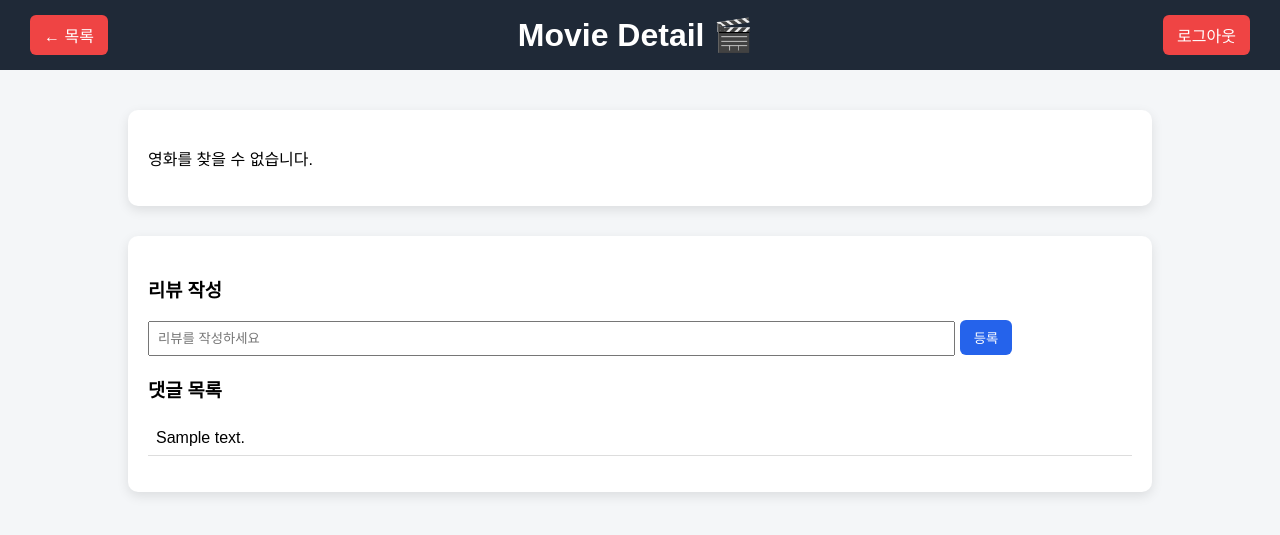
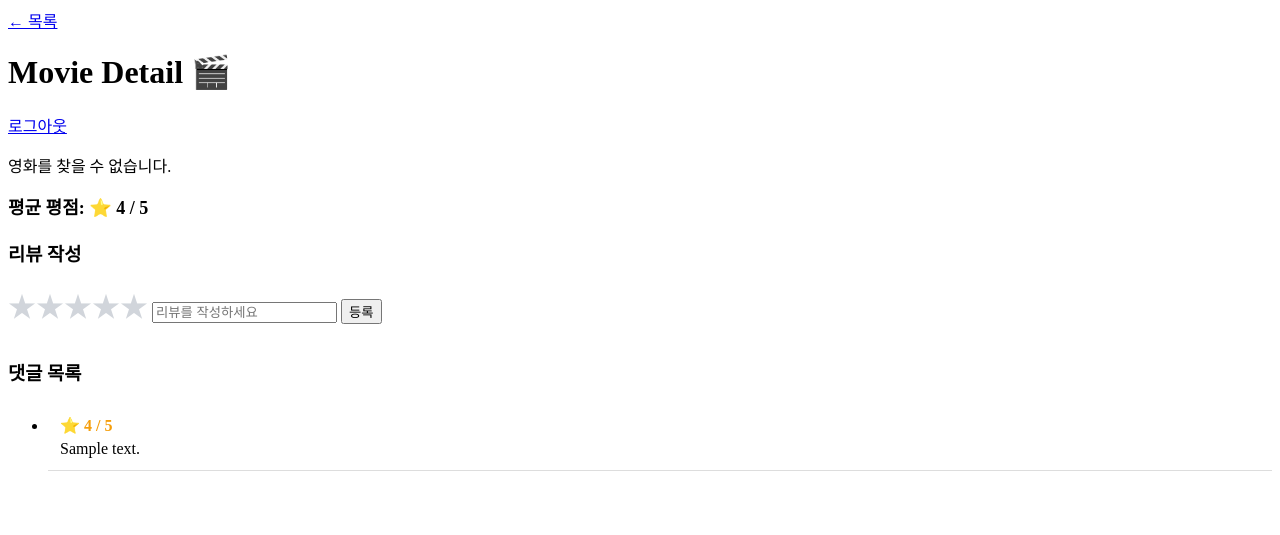
Before and after one commit to hdsoft1827/test001, a Flask app: template templates/detail.html in a window 1280 px wide. Shown: the top 535 px of the page. Run offline with Flask 3, Linux system fonts and the light colour scheme; the template is opened without the code that fills it: most values are stand-ins (such as "Sample title", 1, 10 or a date in 2020).

Commit message:
프론트엔드구현_006

```diff
--- a/app.py
+++ b/app.py
@@ -1,14 +1,15 @@
 from flask import Flask, render_template, request, redirect, url_for, session
 
 app = Flask(__name__)
-app.secret_key = "supersecretkey"  # 세션 사용을 위한 키
+app.secret_key = "supersecretkey"
 
-# 영화별 댓글 저장 (DB 없이 메모리 저장)
-comments = {}  # { movie_id: [댓글들] }
+# 댓글 + 별점 저장
+# { movie_id: [ { "text": "...", "rating": 4 }, ... ] }
+comments = {}
 
 
 # -----------------------
-# 로그인 페이지
+# 로그인
 # -----------------------
 @app.route('/', methods=['GET', 'POST'])
 def login():
@@ -16,7 +17,6 @@ def login():
         username = request.form.get('username')
         password = request.form.get('password')
 
-        # 간단한 테스트용 계정
         if username == "admin" and password == "1234":
             session['user'] = username
             return redirect(url_for('home'))
@@ -27,7 +27,7 @@ def login():
 
 
 # -----------------------
-# 메인 페이지
+# 메인
 # -----------------------
 @app.route('/home')
 def home():
@@ -38,7 +38,7 @@ def home():
 
 
 # -----------------------
-# 상세 페이지 + 댓글
+# 상세 + 댓글 + 별점
 # -----------------------
 @app.route('/detail', methods=['GET', 'POST'])
 def detail():
@@ -49,31 +49,14 @@ def detail():
 
     if request.method == 'POST':
         comment = request.form.get('comment')
+        rating = request.form.get('rating')
 
-        if comment:
-            comments.setdefault(movie_id, []).append(comment)
+        if comment and rating:
+            comments.setdefault(movie_id, []).append({
+                "text": comment,
+                "rating": int(rating)
+            })
 
-        # 🔥 여기 핵심: 저장 후 리다이렉트
         return redirect(url_for('detail', id=movie_id))
 
-    movie_comments = comments.get(movie_id, [])
-
-    return render_template(
-        'detail.html',
-        movie_id=movie_id,
-        comments=movie_comments
-    )
-
-
-
-# -----------------------
-# 로그아웃
-# -----------------------
-@app.route('/logout')
-def logout():
-    session.pop('user', None)
-    return redirect(url_for('login'))
-
-
-if __name__ == '__main__':
-    app.run(host='0.0.0.0', port=5000)
+    mov
--- a/static/css/style.css
+++ b/static/css/style.css
@@ -1,106 +1,39 @@
-body {
-  margin: 0;
-  font-family: Arial, sans-serif;
-  background: #f4f6f8;
+.rating-summary {
+  font-size: 18px;
+  margin-bottom: 20px;
+  font-weight: bold;
 }
 
-.header {
-  background: #1f2937;
-  color: white;
-  padding: 15px 30px;
-  display: flex;
-  justify-content: space-between;
-  align-items: center;
+.star-input {
+  direction: rtl;
+  display: inline-flex;
+  margin-bottom: 15px;
 }
 
-.header h1 {
-  margin: 0;
+.star-input input {
+  display: none;
 }
 
-.logout-btn,
-.back-btn {
-  color: white;
-  text-decoration: none;
-  background: #ef4444;
-  padding: 8px 14px;
-  border-radius: 6px;
+.star-input label {
+  font-size: 28px;
+  color: #d1d5db;
+  cursor: pointer;
+  transition: color 0.2s ease;
 }
 
-.logout-btn:hover,
-.back-btn:hover {
-  background: #dc2626;
-}
-
-.container {
-  width: 80%;
-  margin: 40px auto;
-}
-
-.login-container {
-  width: 350px;
-  margin: 80px auto;
-  background: white;
-  padding: 30px;
-  border-radius: 10px;
-  box-shadow: 0 5px 15px rgba(0,0,0,0.1);
-  text-align: center;
-}
-
-.login-form input {
-  width: 100%;
-  padding: 10px;
-  margin: 10px 0;
-}
-
-.login-form button {
-  width: 100%;
-  padding: 10px;
-  background: #2563eb;
-  color: white;
-  border: none;
-  border-radius: 6px;
-  cursor: pointer;
-}
-
-.login-form button:hover {
-  background: #1e40af;
-}
-
-.detail-card {
-  background: white;
-  padding: 20px;
-  border-radius: 10px;
-  margin-bottom: 30px;
-  box-shadow: 0 4px 12px rgba(0,0,0,0.1);
-}
-
-.comment-section {
-  background: white;
-  padding: 20px;
-  border-radius: 10px;
-  box-shadow: 0 4px 12px rgba(0,0,0,0.1);
-}
-
-.comment-form input {
-  width: 80%;
-  padding: 8px;
-}
-
-.comment-form button {
-  padding: 8px 14px;
-  background: #2563eb;
-  color: white;
-  border: none;
-  border-radius: 6px;
-  cursor: pointer;
-}
-
-.comment-list {
-  list-style: none;
-  padding: 0;
+.star-input input:checked ~ label,
+.star-input label:hover,
+.star-input label:hover ~ label {
+  color: #fbbf24;
 }
 
 .comment-list li {
-  padding: 8px;
+  padding: 12px;
   border-bottom: 1px solid #ddd;
 }
+
+.comment-rating {
+  font-weight: bold;
+  color: #f59e0b;
+  margin-bottom: 5px;
+}
--- a/static/js/detail.js
+++ b/static/js/detail.js
@@ -7,9 +7,13 @@ const container = document.getElementById("movie-detail");
 
 if (movie) {
   container.innerHTML = `
-    <h2>${movie.title} (${movie.year})</h2>
-    <img src="${movie.poster}" alt="${movie.title}" style="width:300px;">
-    <p>${movie.description}</p>
+    <div class="detail-layout">
+      <img src="${movie.poster}" alt="${movie.title}">
+      <div class="detail-text">
+        <h2>${movie.title} (${movie.year})</h2>
+        <p>${movie.description}</p>
+      </div>
+    </div>
   `;
 } else {
   container.innerHTML = "<p>영화를 찾을 수 없습니다.</p>";
--- a/templates/detail.html
+++ b/templates/detail.html
@@ -14,12 +14,25 @@
 </header>
 
 <div class="container">
+
   <div id="movie-detail" class="detail-card"></div>
+
+  <div class="rating-summary">
+    평균 평점: ⭐ {{ avg_rating }} / 5
+  </div>
 
   <div class="comment-section">
     <h3>리뷰 작성</h3>
 
     <form method="POST" class="comment-form">
+
+      <div class="star-input">
+        {% for i in range(1,6) %}
+          <input type="radio" name="rating" value="{{ i }}" id="star{{ i }}" required>
+          <label for="star{{ i }}">★</label>
+        {% endfor %}
+      </div>
+
       <input type="text" name="comment" placeholder="리뷰를 작성하세요" required>
       <button type="submit">등록</button>
     </form>
@@ -27,10 +40,16 @@
     <h3>댓글 목록</h3>
     <ul class="comment-list">
       {% for c in comments %}
-        <li>{{ c }}</li>
+        <li>
+          <div class="comment-rating">
+            ⭐ {{ c.rating }} / 5
+          </div>
+          <div>{{ c.text }}</div>
+        </li>
       {% endfor %}
     </ul>
   </div>
+
 </div>
 
 <script src="{{ url_for('static', filename='js/movies.js') }}"></script>
--- a/templates/login.html
+++ b/templates/login.html
@@ -19,8 +19,6 @@
     <input type="password" name="password" placeholder="비밀번호" required>
     <button type="submit">로그인</button>
   </form>
-
-  <p class="hint">테스트 계정: admin / 1234</p>
 </div>
 
 </body>
```
Also changed, not shown: static/js/main.js (+11 -14 lines).
